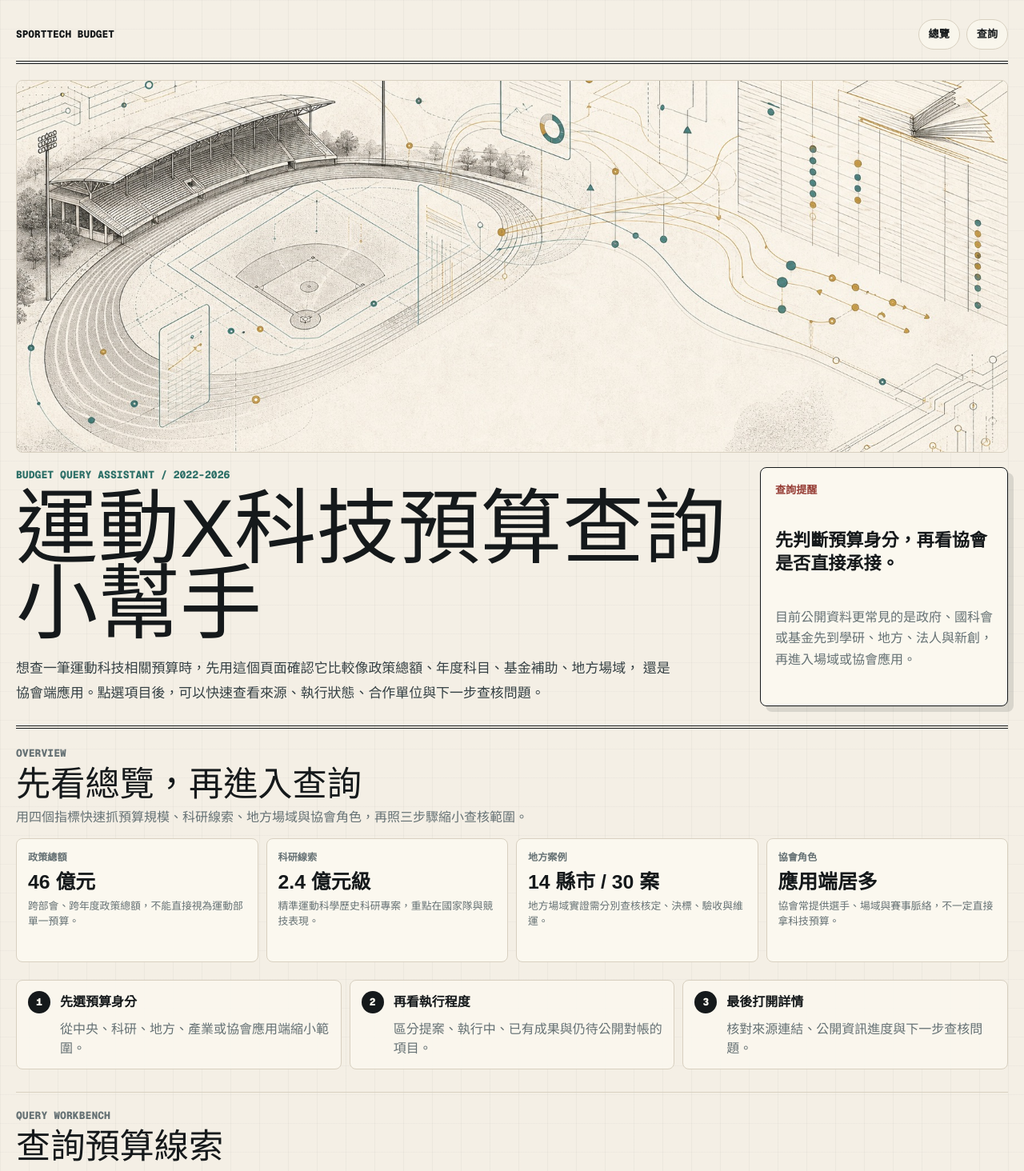
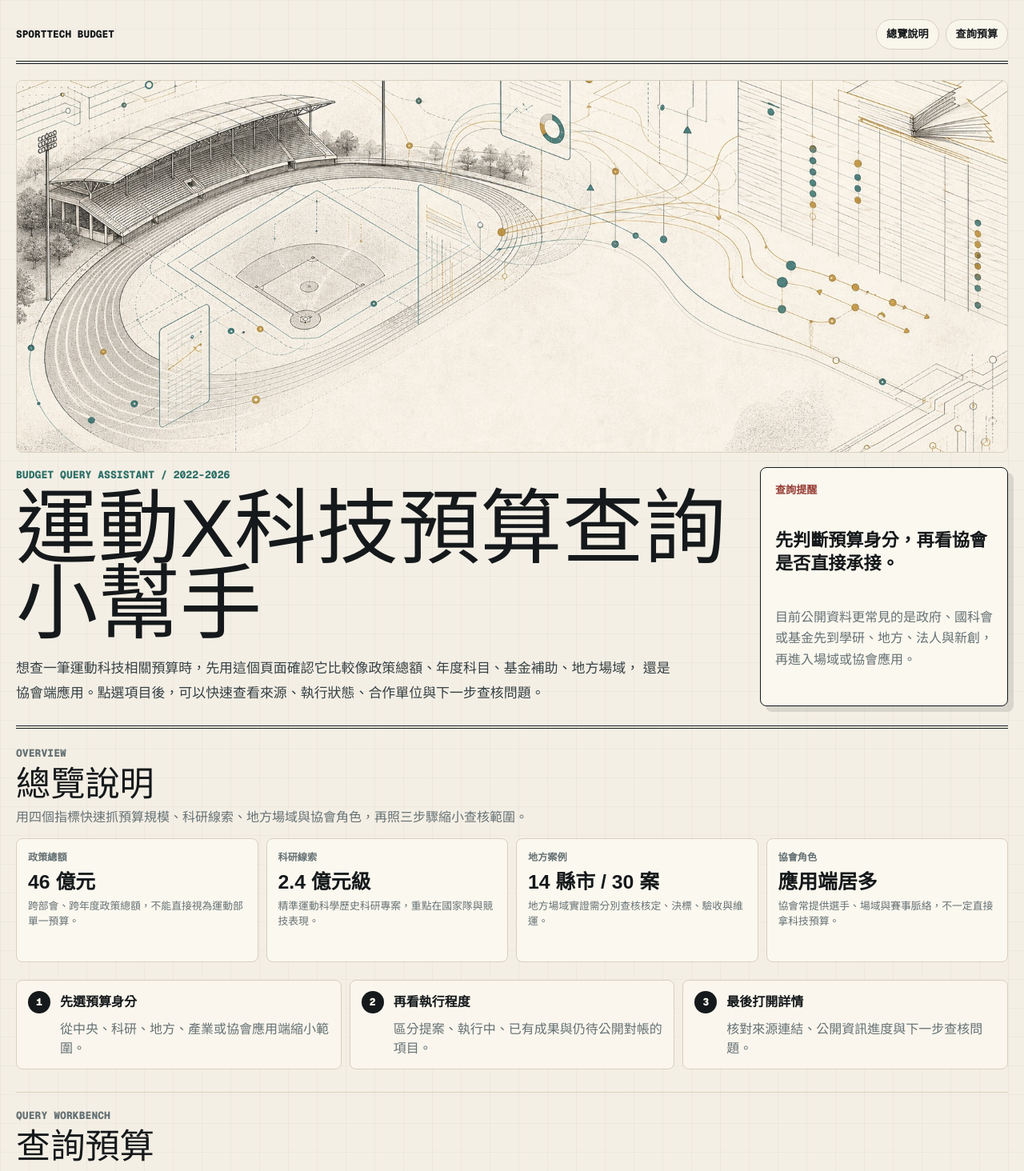
Before and after one commit to doublemoreart-dotcom/sporttech, a Next.js app: page / in a window 1280 px wide. Shown: the top 1464 px of the page at 80% size. Built offline with nearby package versions, Linux system fonts and the light colour scheme.

Commit message:
Rename overview and query sections

```diff
--- a/app/page.tsx
+++ b/app/page.tsx
@@ -148,8 +148,8 @@ export default function Home() {
           SportTech Budget
         </a>
         <nav aria-label="主要區塊">
-          <a href="#overview">總覽</a>
-          <a href="#query">查詢</a>
+          <a href="#overview">總覽說明</a>
+          <a href="#query">查詢預算</a>
         </nav>
       </header>
       <section className="masthead">
@@ -182,7 +182,7 @@ export default function Home() {
       <section className="overview-section" id="overview" aria-labelledby="overview-title">
         <div className="section-heading">
           <p className="eyebrow">overview</p>
-          <h2 id="overview-title">先看總覽，再進入查詢</h2>
+          <h2 id="overview-title">總覽說明</h2>
           <p>用四個指標快速抓預算規模、科研線索、地方場域與協會角色，再照三步驟縮小查核範圍。</p>
         </div>
 
@@ -228,7 +228,7 @@ export default function Home() {
       <section className="query-section" id="query" aria-labelledby="query-title">
         <div className="section-heading">
           <p className="eyebrow">query workbench</p>
-          <h2 id="query-title">查詢預算線索</h2>
+          <h2 id="query-title">查詢預算</h2>
           <p>先用預算層級、執行程度與縣市縮小範圍，再切換列表或卡片檢視，點開項目查看來源與公開資訊進度。</p>
         </div>
 
```
